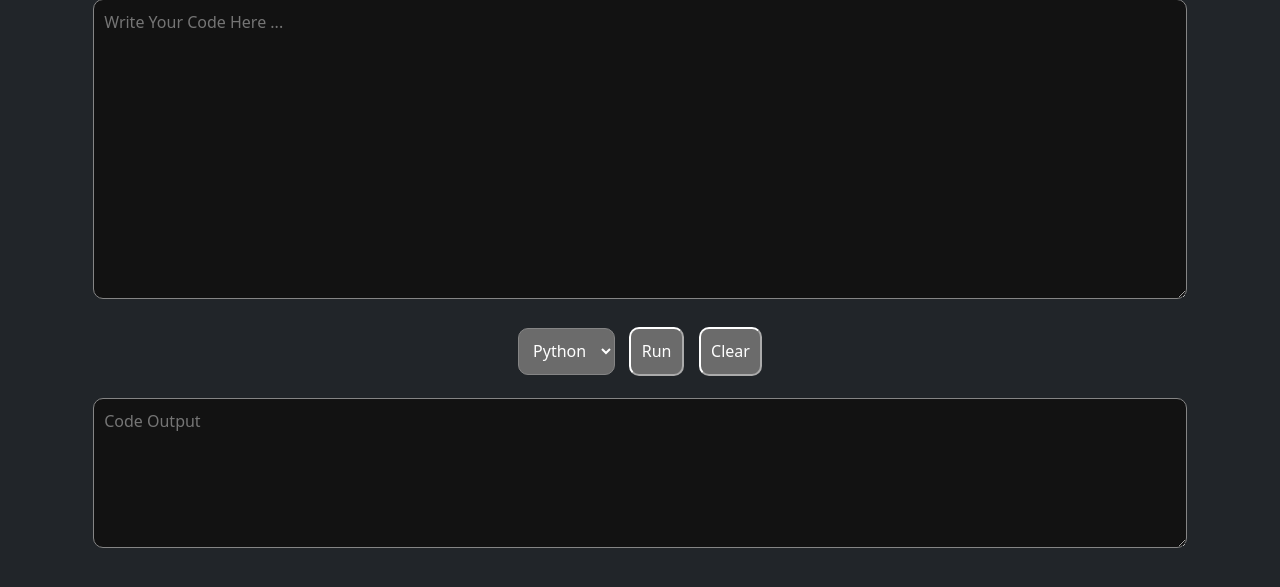
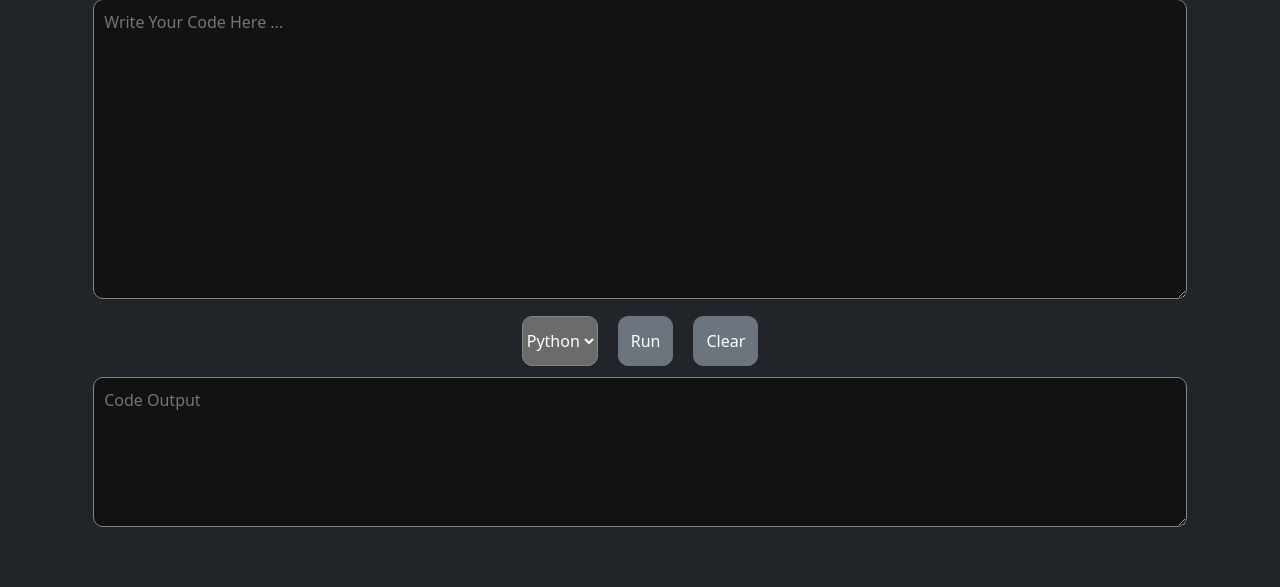
Before and after one commit to MHM-Rajpoot/LeetCodeApp, a Django app: page /coderun/ in a window 1280 px wide. Shown: the part 137-724 px from the top of the page. Run offline with Django 5.2, Linux system fonts and the light colour scheme.

Commit message:
Update indexc.html

```diff
--- a/LeetCodeHQ/coderun/templates/indexc.html
+++ b/LeetCodeHQ/coderun/templates/indexc.html
@@ -12,13 +12,12 @@ Code Runner
         <textarea style="width: 100%; height: 300px; border-radius: 10px; padding: 10px;" id="in" name="code"
             placeholder="Write Your Code Here ..."></textarea>
 
-        <div style="padding: 2%; text-align: center;">
-            <select id="language" name="language" style="padding: 1%; border-radius: 10px;">
+            <div style="padding: 1%; text-align: center; display: flex; flex-direction: row; align-items: center; justify-content: center; gap: 20px;"><select id="language" name="language" style="height: 50px; border-radius: 10px;">
                 <option value="py">Python</option>
                 <option value="cpp">C++</option>
             </select>
-            <button type="submit" style="margin-left: 1%; padding: 1%; border-radius: 10px;">Run</button>
-            <button type="submit" id="clear" name="clear" style="margin-left: 1%; padding: 1%; border-radius: 10px;">Clear</button>
+            <button class="btn btn-secondary" type="submit" style="height: 50px; border-radius: 10px;">Run</button>
+            <button class="btn btn-secondary" type="submit" id="clear" name="clear" style="height: 50px; border-radius: 10px;">Clear</button>
         </div>
 
         <textarea style="width: 100%; height: 150px; border-radius: 10px; padding: 10px;" id="out" name="output" readonly
```
